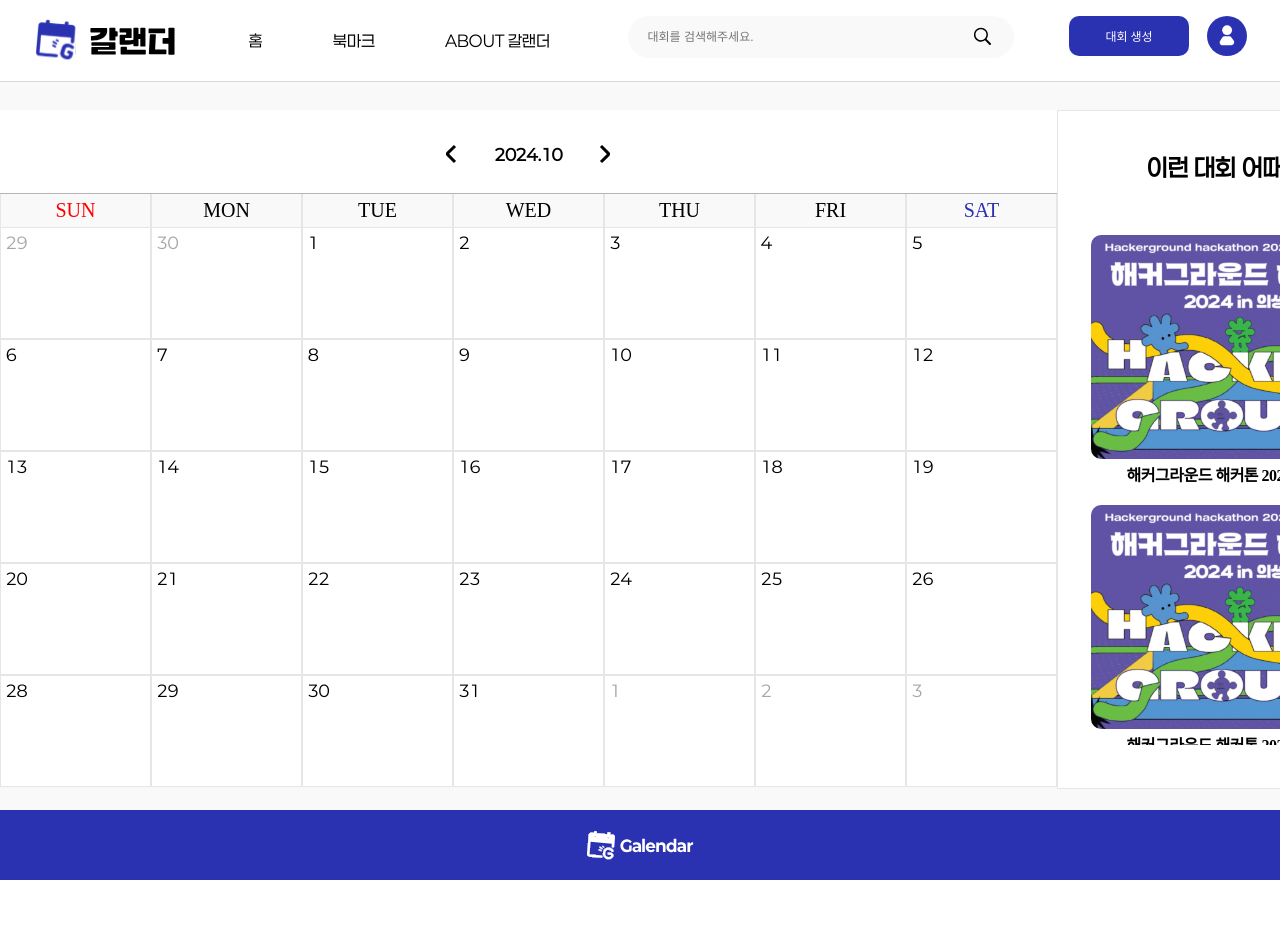
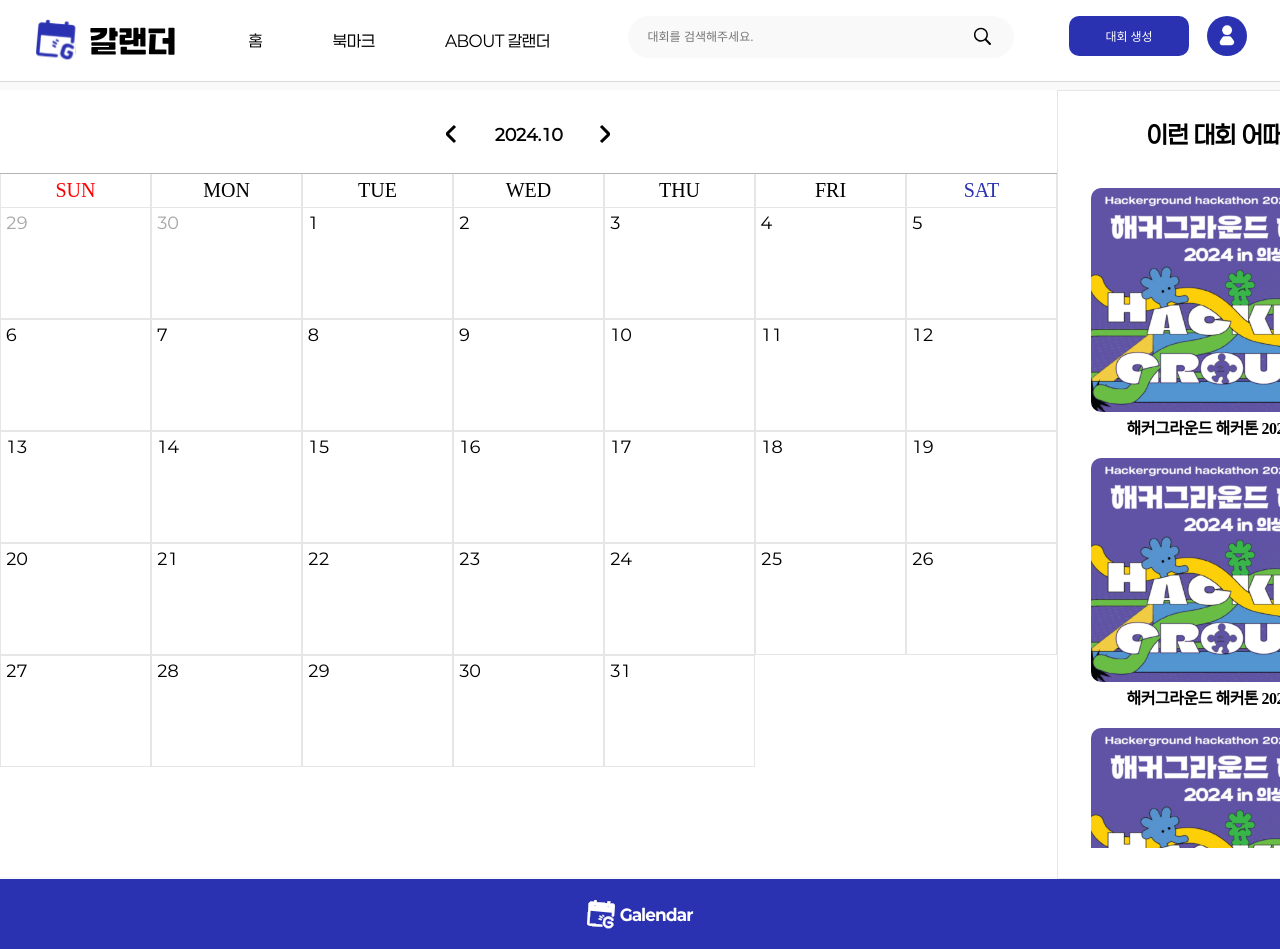
Before and after one commit to T2AM-COOK/Galendar-Web, a React (Create React App) app: page /main in a window 1280 px wide. Shown: the top 949 px of the page. Before the commit the page ends 880 px from the top, so only its background shows below. Built offline with nearby package versions, Linux system fonts and the light colour scheme; the HTML template or start-up script is replaced by a standard one; a web font is replaced by a local one.

Commit message:
fix calendar final

```diff
--- a/src/components/common/calendar/index.jsx
+++ b/src/components/common/calendar/index.jsx
@@ -7,14 +7,17 @@ const MainCalendar = () => {
   const [viewMonth, setViewMonth] = useState(date.getMonth() + 1);
   const [prevDates, setPrevDates] = useState([]);
   const [thisDates, setThisDates] = useState([]);
-  const [day, setDay] = useState();
+  const [nextDates, setNextDates] = useState([]);
 
   // 저번 달 마지막 날짜와 이번 달 마지막 날짜
   const prevLast = new Date(viewYear, viewMonth - 1, 0); // 저번 달 마지막 날
   const prevThis = new Date(viewYear, viewMonth, 0); // 이번 달 마지막 날
+  const prevNext = new Date(viewYear, viewMonth + 1, 0); // 이번 달 마지막 날
+
 
   const PLDate = prevLast.getDate(); // 저번 달 마지막 날
   const PTDate = prevThis.getDate(); // 이번 달 마지막 날
+  const PNDate = prevNext.getDate(); // 이번 달 마지막 날
   const PLDay = prevLast.getDay(); // 저번 달 마지막 요일
   const PTDay = prevThis.getDay(); // 이번 달 마지막 요일
 
@@ -33,6 +36,7 @@ const MainCalendar = () => {
   useEffect(() => {
     let newPrevDates = [];
     let newThisDates = [];
+    let newNextDates = [];
 
     for (let i = 1; i <= PLDate; i++) {
       newPrevDates.unshift(i);
@@ -40,9 +44,13 @@ const MainCalendar = () => {
     for (let i = 1; i <= PTDate; i++) {
       newThisDates.unshift(i);
     }
+    for (let i = 1; i <= PNDate; i++) {
+      newNextDates.unshift(i);
+    }
 
     setPrevDates(newPrevDates.reverse());
     setThisDates(newThisDates.reverse());
+    setNextDates(newNextDates.reverse());
   }, [viewMonth, viewYear]);
 
   return (
@@ -59,7 +67,7 @@ const MainCalendar = () => {
             </S.IncreaseButton>
           </S.Date>
         </div>
-        <S.DateBox cellSpacing={0} cellPadding={5} bgcolor="#F9F9F9">
+        <S.DateBox cellSpacing={0} cellPadding={5} bgcolor="">
           <thead>
             <tr style={{ display: 'flex', justifyContent: 'space-around' }}>
               <S.Td style={{ color: '#FF0000' }}>SUN</S.Td>
@@ -72,7 +80,7 @@ const MainCalendar = () => {
             </tr>
           </thead>
           <tbody>
-            <tr style={{ display: 'flex', justifyContent: 'space-around' }}>
+            <S.Tr>
               {prevDates.map((date) => (
                 PLDate - date <= PLDay ?
                 <S.LastDayBox>
@@ -88,8 +96,8 @@ const MainCalendar = () => {
                 :
                 null
               ))}
-            </tr>
-            <tr style={{ display: 'flex', justifyContent: 'space-around' }}>
+            </S.Tr>
+            <S.Tr>
             {thisDates.map((date) => (
                 6-PLDay < date && date < 14-PLDay ?
                 <S.DayBox>
@@ -98,8 +106,8 @@ const MainCalendar = () => {
                 :
                 null
               ))}
-            </tr>
-            <tr style={{ display: 'flex', justifyContent: 'space-around' }}>
+            </S.Tr>
+            <S.Tr>
             {thisDates.map((date) => (
                 13-PLDay < date && date < 21-PLDay ?
                 <S.DayBox>
@@ -108,8 +116,8 @@ const MainCalendar = () => {
                 :
                 null
               ))}
-            </tr>
-            <tr style={{ display: 'flex', justifyContent: 'space-around' }}>
+            </S.Tr>
+            <S.Tr>
             {thisDates.map((date) => (
                 20-PLDay < date && date < 28-PLDay ?
                 <S.DayBox>
@@ -118,25 +126,27 @@ const MainCalendar = () => {
                 :
                 null
               ))}
-            </tr>
-            <tr style={{ display: 'flex', justifyContent: 'space-around' }}>
+            </S.Tr>
+            <S.Tr>
             {thisDates.map((date) => (
-                date > 28-PLDay ?
+                27-PLDay < date && date < 35-PLDay ?
                 <S.DayBox>
                   <div>{date}</div>
                 </S.DayBox>
                 :
                 null
               ))}
+            </S.Tr>
+            <S.Tr>
             {thisDates.map((date) => (
-                7-PTDay >= date ?
-                <S.LastDayBox>
+                34-PLDay < date && date < 42-PLDay ?
+                <S.DayBox>
                   <div>{date}</div>
-                </S.LastDayBox>
+                </S.DayBox>
                 :
                 null
               ))}
-            </tr>
+              </S.Tr>
           </tbody>
         </S.DateBox>
       </S.MainBox>
--- a/src/components/common/calendar/indexStyle.js
+++ b/src/components/common/calendar/indexStyle.js
@@ -2,7 +2,7 @@ import styled from "styled-components";
 
 export const MainBox = styled.div`
     width:1057px;
-    height:677px;
+    height:787px;
     background:white;
 `
 export const DecreaseButton = styled.div`
@@ -19,6 +19,11 @@ export const IncreaseButton = styled.div`
     border-radius:5px;
     border:0px;
 
+`
+
+export const Tr = styled.tr`
+    display:grid;
+    grid-template-columns:repeat(7, 1fr);
 `
 
 export const Date = styled.div`
--- a/src/components/common/recommend/length/indexStyle.js
+++ b/src/components/common/recommend/length/indexStyle.js
@@ -2,7 +2,7 @@ import styled from "styled-components";
 
 export const Container = styled.div`
     width:350px;
-    height:677px;
+    height:787px;
     display:flex;
     align-items:center;
     flex-direction:column;
@@ -13,7 +13,7 @@ export const Container = styled.div`
 
 export const ScrollBox = styled.div`
     width:350px;
-    height:520px;
+    height:670px;
     white-space:nowrap;
     overflow:auto;
     display:flex;
--- a/src/pages/main/index.jsx
+++ b/src/pages/main/index.jsx
@@ -6,7 +6,7 @@ import RecommendBoxLength from '../../components/common/recommend/length'
 
 const Main = () =>{
     return(
-    <div style={{height:"110vh"}}>
+    <div style={{minHeight:"110vh"}}>
     <Topbar/>
     <S.Content>
     <S.Contents>
--- a/src/pages/main/indexStyle.js
+++ b/src/pages/main/indexStyle.js
@@ -1,7 +1,7 @@
 import styled from "styled-components";
 
 export const Contents = styled.div`
-    padding-top:110px;
+    padding-top:90px;
     display:flex;
     justify-content:space-evenly;
 `
```
